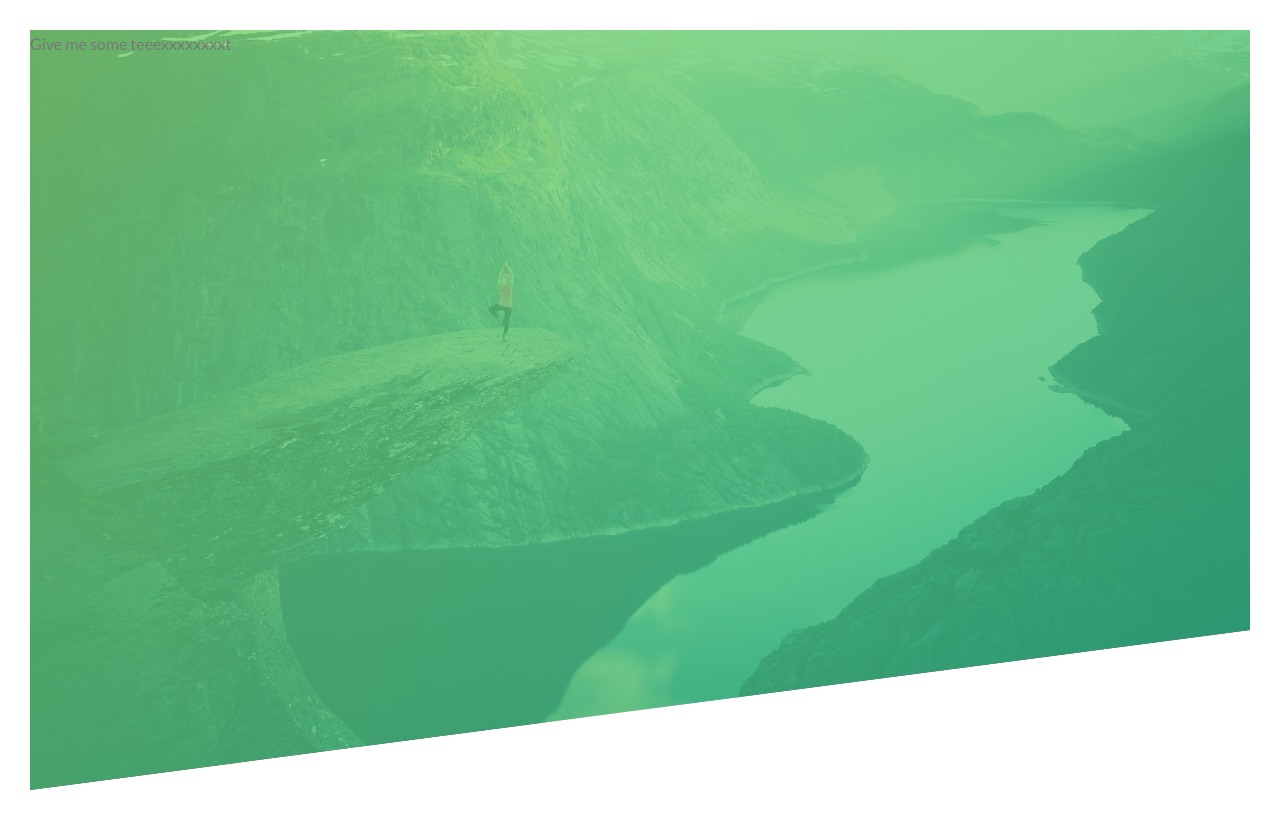
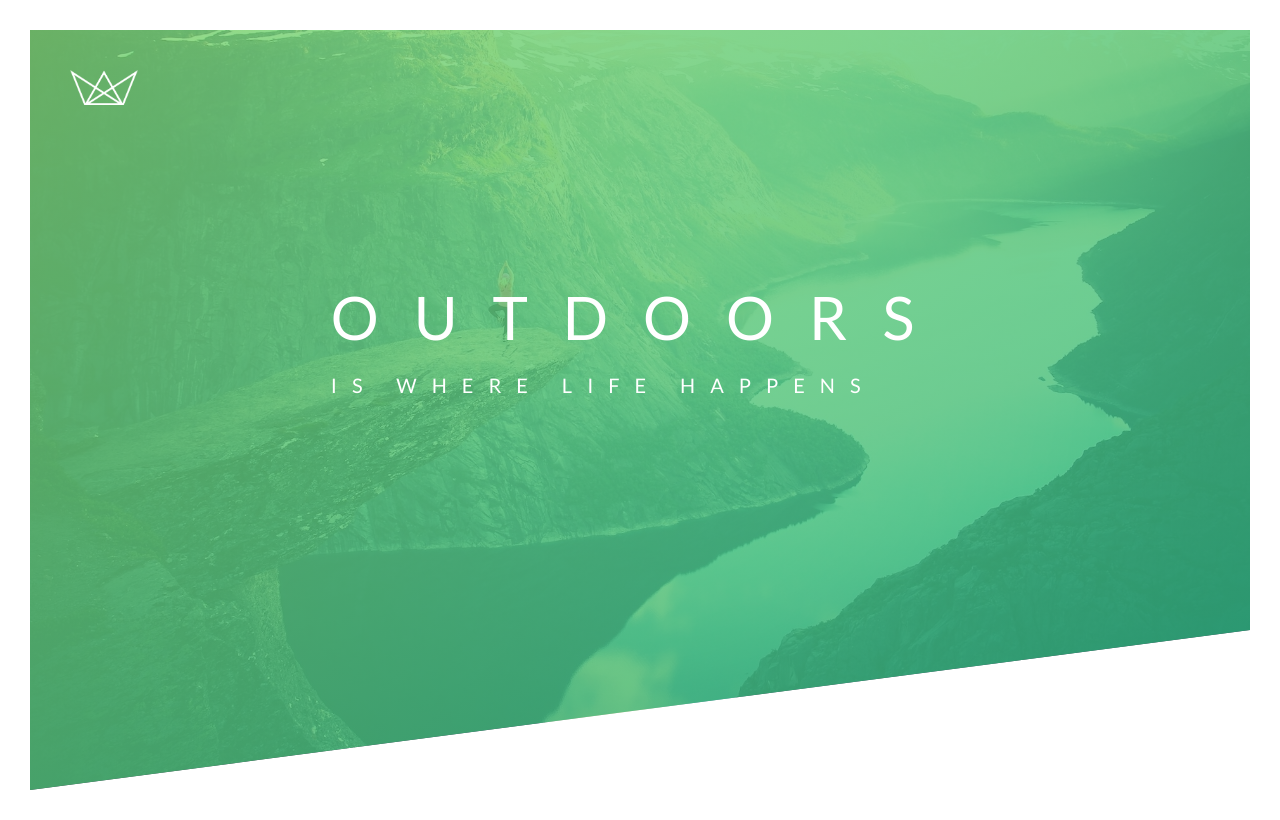
Before and after one commit to trevor-dev/css-sass, a plain HTML site: page Natours/starter/index.html in a window 1280 px wide. Drawn offline with Linux system fonts and the light colour scheme; files that its build step writes are made by us from their sources.

Commit message:
added text

```diff
--- a/Natours/starter/css/style.css
+++ b/Natours/starter/css/style.css
@@ -34,6 +34,7 @@ body {
     /* fits to width of viewport */
     background-size: cover;
     background-position: top;
+    position: relative;
     /*
     specify a polygon with specific coord
     in this case, starting at the origin
@@ -43,3 +44,40 @@ body {
     */
     clip-path: polygon(0 0, 100% 0, 100% 75vh, 0 100%);
 }
+
+.logo-box {
+    position: absolute;
+    top: 40px;
+    left: 40px;
+}
+
+.logo {
+    height: 35px;
+}
+
+.text-box {
+    position: absolute;
+    top: 40%;
+    left: 50%;
+    /* center text box */
+    transform: translate(-50%, -50%);
+}
+
+.heading-primary {
+    color: #ffffff;
+    text-transform: uppercase;
+}
+
+.heading-primary-main {
+    display: block;
+    font-size: 60px;
+    font-weight: 400;
+    letter-spacing: 35px;
+}
+
+.heading-primary-sub {
+    display: block;
+    font-size: 20px;
+    font-weight: 400;
+    letter-spacing: 15px;
+}
--- a/Natours/starter/index.html
+++ b/Natours/starter/index.html
@@ -14,7 +14,17 @@
     </head>
     <body>
         <header class="header">
-            Give me some teeexxxxxxxxt
+            <div class="logo-box">
+                <img src="img/logo-white.png" alt="Logo" class="logo">
+            </div>
+
+            <div class="text-box">
+                <h1 class="heading-primary">
+                    <span class="heading-primary-main">Outdoors</span>
+                    <span class="heading-primary-sub">Is where life happens</span>
+                </h1>
+            </div>
+
         </header>
 
     </body>
```
